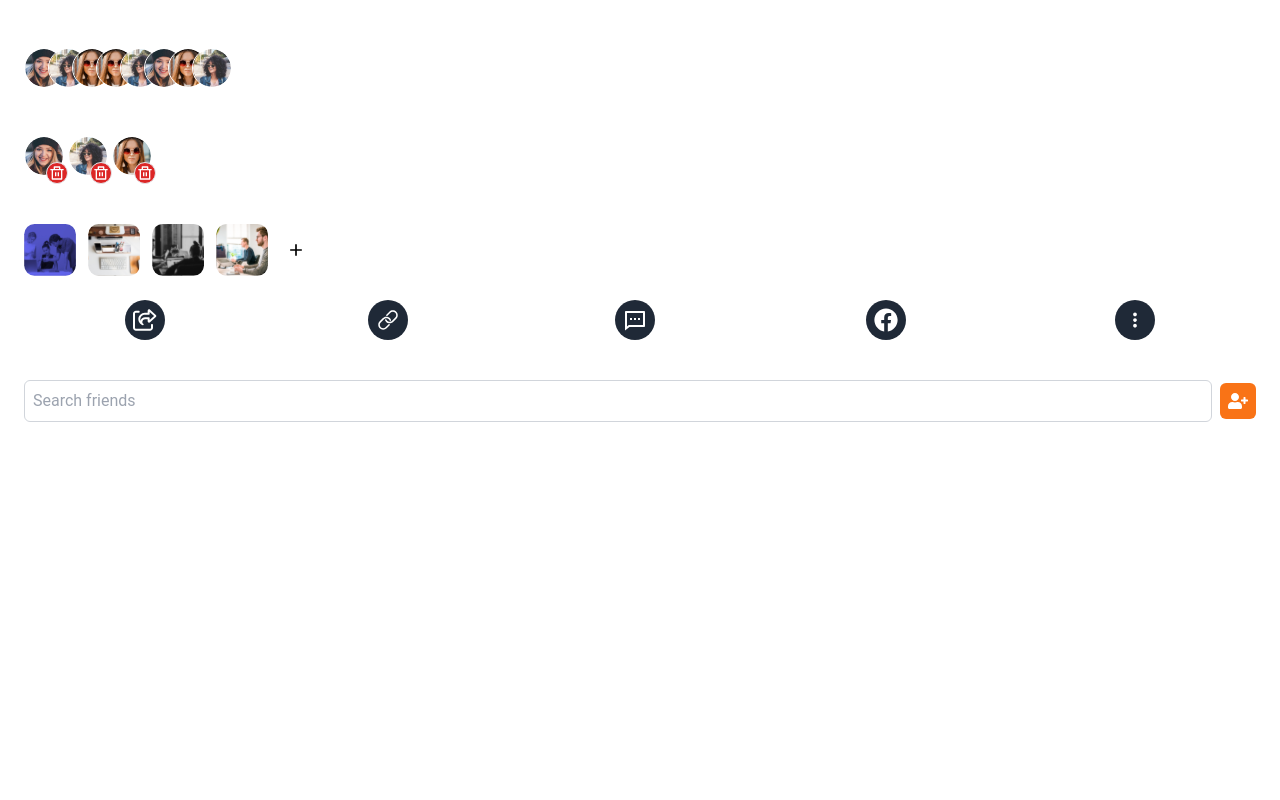
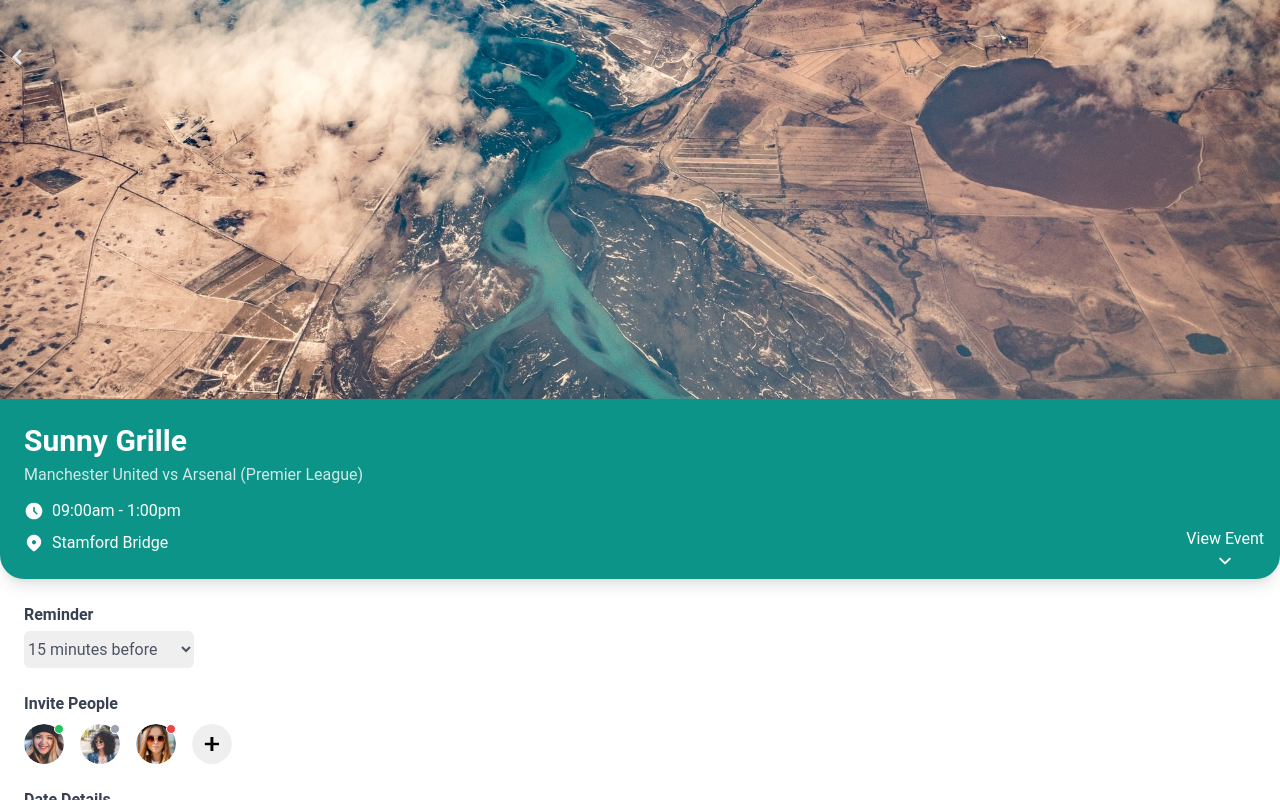
Before and after one commit to rithvikvelapati/WellFed, a Next.js app in the folder frontend/wellfed/: page /calendar-section/edit-event in a window 1280 px wide. Built offline with nearby package versions, Linux system fonts and the light colour scheme.

Commit message:
modals in event calendar fixed

```diff
--- a/frontend/wellfed/src/components/EditEvent/EditEvent.tsx
+++ b/frontend/wellfed/src/components/EditEvent/EditEvent.tsx
@@ -1,18 +1,23 @@
+// ui/EditEvent.tsx
+
 "use client"; // Ensure this is a Client Component
 
-import React, { useState } from "react";
+import React, { useEffect, useState } from "react";
 import Image from "next/image";
 import EditEventOverlay from "./EditEventOverlay";
-import { LuDot } from "react-icons/lu";
 import { FaChevronLeft } from "react-icons/fa"; // Import the back icon
-import { useRouter } from 'next/navigation'; // Import Next.js router
+import { useRouter } from "next/navigation"; // Import Next.js router
 import EditDetailsModal from "../EventCalender/EditDetailsModal";
+import { useDispatch } from "react-redux";
+import { setModalOpen } from "@/store/modalSlice";
+import { AnimatePresence, motion } from "framer-motion";
 
 const EditEvent: React.FC = () => {
   const [searchQuery, setSearchQuery] = useState("");
   const [isModalOpen, setIsModalOpen] = useState(false);
   const [isEditModalOpen, setIsEditModalOpen] = useState(false);
   const router = useRouter(); // Initialize Next.js router
+  const dispatch = useDispatch();
 
   const handleModalOpen = () => {
     setIsModalOpen(true);
@@ -22,11 +27,11 @@ const EditEvent: React.FC = () => {
     setIsModalOpen(false);
   };
 
-  const handleIsEditModalOpen = () => {
+  const handleEditModalOpen = () => {
     setIsEditModalOpen(true);
   };
 
-  const handleIsEditModalClose = () => {
+  const handleEditModalClose = () => {
     setIsEditModalOpen(false);
   };
 
@@ -34,20 +39,57 @@ const EditEvent: React.FC = () => {
     setSearchQuery(e.target.value);
   };
 
+   // Set modal open state to true when component mounts
+  useEffect(() => {
+    dispatch(setModalOpen(true));
+    return () => {
+      dispatch(setModalOpen(false));
+    };
+  }, [dispatch]);
+
+  // Animation variants for sliding in from left to right
+  const modalVariants = {
+    initial: {
+      x: '-100vw', // Start from the left
+      opacity: 0,
+    },
+    animate: {
+      x: 0, // End at the center
+      opacity: 1,
+      transition: { type: 'tween', duration: 0.5 },
+    },
+    exit: {
+      x: '100vw', // Exit to the right
+      opacity: 0,
+      transition: { type: 'tween', duration: 0.5 },
+    },
+  };
+
+  const handleClose = () => {
+    router.back(); // Navigate back to the previous page
+  };
+
   return (
-    <div className="relative items-center justify-center bg-white mx-auto mx-2">
+    <AnimatePresence>
+      <motion.div
+        className="fixed inset-0 z-50 bg-white overflow-y-auto"
+        variants={modalVariants}
+        initial="initial"
+        animate="animate"
+        exit="exit"
+      >
       {/* Back Button */}
-      <div className="absolute top-4 left-4 z-10">
+      <div className="absolute top-12 left-2 z-10 text-slate-200">
         <button
           className="font-semibold text-lg"
-          onClick={() => router.push('/calendar-section')}
+          onClick={handleClose}
         >
           <FaChevronLeft />
         </button>
       </div>
 
       {/* Event Banner */}
-      <div className="relative">
+      <div className="relative height">
         <Image
           src="/Eventphoto.svg"
           alt="Event Banner"
@@ -89,7 +131,9 @@ const EditEvent: React.FC = () => {
         </div>
 
         <div className="flex flex-col items-center absolute bottom-2 right-4 justify-center">
-          <button className=" text-white text-sm md:text-base">View Event</button>
+          <button className="text-white text-sm md:text-base">
+            View Event
+          </button>
           <Image
             src="/downarrow.svg"
             alt="Down Arrow"
@@ -114,37 +158,36 @@ const EditEvent: React.FC = () => {
       <div className="mt-6 px-6">
         <label className="block font-bold text-gray-700">Invite People</label>
         <div className="flex items-center mt-2 space-x-4">
-          <div className="relative">
+          {/* Profile Images */}
+          {["/Profile1.svg", "/Profile2.svg", "/Profile3.svg"].map(
+            (src, index) => (
+              <div key={index} className="relative">
                 <Image
-              src="/Profile1.svg"
-              alt="Person 1"
+                  src={src}
+                  alt={`Person ${index + 1}`}
                   width={40}
                   height={40}
                   className="rounded-full"
                 />
-            <span className="absolute top-0 right-0 block h-2.5 w-2.5 rounded-full bg-green-500 border border-white"></span>
+                {/* Online Status Indicator */}
+                <span
+                  className={`absolute top-0 right-0 block h-2.5 w-2.5 rounded-full border border-white ${
+                    index === 0
+                      ? "bg-green-500"
+                      : index === 1
+                      ? "bg-gray-400"
+                      : "bg-red-500"
+                  }`}
+                ></span>
               </div>
-          <div className="relative">
-            <Image
-              src="/Profile2.svg"
-              alt="Person 2"
-              width={40}
-              height={40}
-              className="rounded-full"
-            />
-            <span className="absolute top-0 right-0 block h-2.5 w-2.5 rounded-full bg-gray-400 border border-white"></span>
-          </div>
-          <div className="relative">
-            <Image
-              src="/Profile3.svg"
-              alt="Person 3"
-              width={40}
-              height={40}
-              className="rounded-full"
-            />
-            <span className="absolute top-0 right-0 block h-2.5 w-2.5 rounded-full bg-red-500 border border-white"></span>
-          </div>
-          <button className="w-10 h-10 flex items-center justify-center" onClick={handleModalOpen}>
+            )
+          )}
+
+          {/* Add Profile Button */}
+          <button
+            className="w-10 h-10 flex items-center justify-center"
+            onClick={handleModalOpen}
+          >
             <Image
               src="/add.svg"
               alt="Add Profile"
@@ -156,33 +199,30 @@ const EditEvent: React.FC = () => {
         </div>
       </div>
 
-      <EditEventOverlay
-        isModalOpen={isModalOpen}
-        handleModalClose={handleModalClose}
-        searchQuery={searchQuery}
-        handleSearchChange={handleSearchChange}
-      />
-
       {/* Date Details */}
       <div className="mt-6 px-6">
-        <label className="block font-bold text-gray-700">Date details</label>
+        <label className="block font-bold text-gray-700">Date Details</label>
         <p className="mt-2 text-gray-500 text-sm md:text-base">
-          Lorem ipsum lorem ipsum lorem ipsum lorem ipsum lorem ipsum lorem ipsum
-          lorem ipsum lorem ipsum Lorem ipsum lorem ipsum lorem ipsum lorem ipsum
-          Lorem ipsum lorem ipsum lorem ipsum lorem ipsum lorem ipsum lorem ipsum
-          lorem ipsum lorem ipsum lorem ipsum lorem ipsum lorem ipsum.
+          Lorem ipsum dolor sit amet, consectetur adipiscing elit. Sed euismod,
+          nunc ut laoreet venenatis, massa justo ultricies justo, vel laoreet
+          est tortor non turpis. Suspendisse potenti. Proin sit amet semper
+          urna.
         </p>
       </div>
-      <hr className="my-6 border-t-2 border-gray-200" />
+      <hr className="my-4 border-t-1 border-gray-200" />
 
-      <div className="flex flex-col space-y-4 mt-20 px-6 absolute w-full bottom-1 relative">
+      {/* Buttons */}
+      <div className="flex flex-col space-y-fluid-px mt-14 px-6 mb-2">
         {/* Edit Details Button */}
-        <button className="w-full py-2 bg-[#F1F1F1] rounded-full text-[#B64B29] font-semibold shadow-md" onClick={() => handleIsEditModalOpen()}>
+        <button
+          className="w-full py-2 bg-slate-100 rounded-xl text-primary font-semibold shadow-md"
+          onClick={handleEditModalOpen}
+        >
           Edit Details
         </button>
 
         {/* Delete Event Button */}
-        <button className="w-full py-2 bg-[#B64B29] text-white rounded-full flex items-center justify-center shadow-md">
+        <button className="w-full py-2 bg-gradient-to-r from-primary to-secondary text-white rounded-xl flex items-center justify-center shadow-md">
           Delete Event
           <Image
             src="/deleteicon.svg"
@@ -194,11 +234,19 @@ const EditEvent: React.FC = () => {
         </button>
       </div>
 
-      <EditDetailsModal
-        isModalOpen={isEditModalOpen}
-        handleModalClose={handleIsEditModalClose}
-      />
-    </div>
+      {/* Modals */}
+      {isModalOpen && (
+        <EditEventOverlay
+          handleModalClose={handleModalClose}
+          searchQuery={searchQuery}
+          handleSearchChange={handleSearchChange} isModalOpen={false}        />
+      )}
+
+      {isEditModalOpen && (
+        <EditDetailsModal handleModalClose={handleEditModalClose} isModalOpen={false} />
+      )}
+    </motion.div>
+    </AnimatePresence>
   );
 };
 
--- a/frontend/wellfed/src/components/EditEvent/EditEventOverlay.tsx
+++ b/frontend/wellfed/src/components/EditEvent/EditEventOverlay.tsx
@@ -6,6 +6,7 @@ import { FaRegShareFromSquare } from "react-icons/fa6";
 import { IoIosLink, IoMdMore } from "react-icons/io";
 import { MdAdd } from "react-icons/md";
 import { AnimatePresence, motion } from "framer-motion";
+import { IoClose } from "react-icons/io5";
 
 interface EditEventOverlayProps {
   isModalOpen: boolean;
@@ -30,7 +31,7 @@ const EditEventOverlay: React.FC<EditEventOverlayProps> = ({
   isModalOpen,
   handleModalClose,
   searchQuery,
-  handleSearchChange,
+  handleSearchChange
 }) => {
   const allFriends: Friend[] = [
     { id: 1, name: "John", image: "/Profile1.svg" },
@@ -40,7 +41,7 @@ const EditEventOverlay: React.FC<EditEventOverlayProps> = ({
     { id: 5, name: "Michael", image: "/Profile2.svg" },
     { id: 6, name: "Olivia", image: "/Profile1.svg" },
     { id: 7, name: "James", image: "/Profile3.svg" },
-    { id: 8, name: "Ava", image: "/Profile2.svg" },
+    { id: 8, name: "Ava", image: "/Profile2.svg" }
   ];
 
   const groups: Group[] = [
@@ -53,24 +54,24 @@ const EditEventOverlay: React.FC<EditEventOverlayProps> = ({
   const [invitedFriends, setInvitedFriends] = useState<Friend[]>([
     allFriends[0],
     allFriends[1],
-    allFriends[2],
+    allFriends[2]
   ]);
 
   const modalVariants = {
     initial: {
-      x: '100vw', // Start from the left
-      opacity: 0,
+      x: "100vw", // Start from the left
+      opacity: 0
     },
     animate: {
       x: 0, // End at the center
       opacity: 1,
-      transition: { type: 'tween', duration: 0.5 },
+      transition: { type: "tween", duration: 0.5 }
     },
     exit: {
-      x: '-100vw', // Exit to the right
+      x: "-100vw", // Exit to the right
       opacity: 0,
-      transition: { type: 'tween', duration: 0.5 },
-    },
+      transition: { type: "tween", duration: 0.5 }
+    }
   };
 
   // Filter friends based on search query
@@ -81,18 +82,29 @@ const EditEventOverlay: React.FC<EditEventOverlayProps> = ({
   return (
     <AnimatePresence>
       <motion.div
-        className="fixed inset-0 z-50 bg-white overflow-y-auto"
+        className="fixed inset-0 z-50 bg-black bg-opacity-70 overflow-y-auto"
         variants={modalVariants}
         initial="initial"
         animate="animate"
         exit="exit"
       >
         <div className="p-6 text-white">
-
+            {/* Close Button */}
+            <button
+              onClick={handleModalClose}
+              className="absolute h-6 w-6 top-10 right-4 text-slate-100 focus:outline-none"
+              aria-label="Close"
+            >
+              <IoClose size={24}/>
+            </button>
             {/* All Friends Section */}
-          <div>
-            <h4 className="font-normal text-sm mb-1">All Friends - {allFriends.length}</h4>
-            <div className="flex -space-x-4 mb-6"> {/* Add negative space to overlap */}
+            <div className="mt-12">
+              <h4 className="font-normal text-sm mb-1">
+                All Friends - {allFriends.length}
+              </h4>
+              <div className="flex -space-x-4 mb-6">
+                {" "}
+                {/* Add negative space to overlap */}
                 {allFriends.map((friend) => (
                   <div key={friend.id} className="relative">
                     <Image
@@ -109,7 +121,9 @@ const EditEventOverlay: React.FC<EditEventOverlayProps> = ({
 
             {/* Invited Friends Section */}
             <div>
-            <h4 className="font-normal text-sm mb-1">Invited - {invitedFriends.length}</h4>
+              <h4 className="font-normal text-sm mb-1">
+                Invited - {invitedFriends.length}
+              </h4>
               <div className="flex space-x-1 mb-6">
                 {invitedFriends.map((friend) => (
                   <div key={friend.id} className="relative">
@@ -192,7 +206,7 @@ const EditEventOverlay: React.FC<EditEventOverlayProps> = ({
                 className="border border-gray-300 rounded-md p-2 w-full text-black"
                 placeholder="Search friends"
               />
-            <button className="ml-2 p-2 bg-orange-500 text-white rounded-md flex items-center">
+              <button className="ml-2 p-2 bg-gradient-to-r from-primary to-secondary text-white rounded-md flex items-center">
                 <FaUserPlus className="text-xl" />
               </button>
             </div>
--- a/frontend/wellfed/src/components/EventCalender/EditDetailsModal.tsx
+++ b/frontend/wellfed/src/components/EventCalender/EditDetailsModal.tsx
@@ -1,7 +1,11 @@
+// components/EditDetailsModal.tsx
+
 "use client";
-import Modal from "@/shared/Modal";
+
 import { useRouter } from "next/navigation";
 import React, { useState } from "react";
+import { AnimatePresence, motion } from "framer-motion";
+import { IoClose } from "react-icons/io5";
 
 interface EditDetailsModalProps {
   isModalOpen: boolean;
@@ -20,14 +24,49 @@ const EditDetailsModal: React.FC<EditDetailsModalProps> = ({
     handleModalClose(); // Close the modal after submission
   };
 
+  // Modal animation variants
+  const modalVariants = {
+    initial: {
+      y: "100vh",
+      opacity: 0,
+    },
+    animate: {
+      y: 0,
+      opacity: 1,
+      transition: { type: "spring", stiffness: 100, damping: 20 },
+    },
+    exit: {
+      y: "100vh",
+      opacity: 0,
+      transition: { type: "spring", stiffness: 100, damping: 20 },
+    },
+  };
+
   return (
-      <div className="p-6 bg-white rounded-lg shadow-lg max-w-md w-full mx-auto">
+    <AnimatePresence>
+        <motion.div
+          className="fixed inset-0 z-50 bg-black bg-opacity-70 flex justify-center items-center"
+          variants={modalVariants}
+          initial="initial"
+          animate="animate"
+          exit="exit"
+        >
+          {/* Modal Content */}
+          <div className="relative bg-white rounded-lg shadow-lg max-w-md w-11/12 mx-auto p-6">
+            {/* Close Button */}
+            <button
+              className="absolute top-2 right-2 text-gray-500 hover:text-gray-800 focus:outline-none"
+              onClick={handleModalClose}
+              aria-label="Close"
+            >
+              <IoClose size={24}/>
+            </button>
+
             {/* Modal Header */}
-        <div className="flex justify-between items-center mb-4">
-          <h2 className="text-lg font-semibold">Edit Details</h2>
-          <button className="text-gray-500" onClick={() => handleModalClose()}>
-            Cancel
-          </button>
+            <div className="mb-4">
+              <h2 className="text-lg font-semibold text-gray-800">
+                Edit Details
+              </h2>
             </div>
 
             {/* Textarea Input */}
@@ -41,11 +80,13 @@ const EditDetailsModal: React.FC<EditDetailsModalProps> = ({
             {/* Submit Button */}
             <button
               onClick={handleSubmit}
-          className="w-full mt-4 py-2 bg-gradient-to-r from-orange-600 to-orange-400 text-white font-semibold rounded-md shadow-md"
+              className="w-full mt-4 py-2 bg-gradient-to-r from-primary to-secondary text-white font-semibold rounded-xl shadow-lgsssssssssssssss"
             >
               Submit
             </button>
           </div>
+        </motion.div>
+    </AnimatePresence>
   );
 };
 
```
Lines whose indentation alone changed are shown as unchanged.
